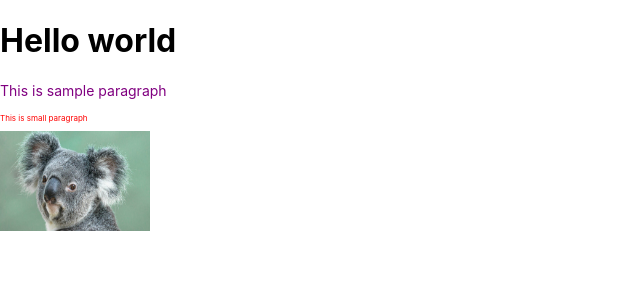
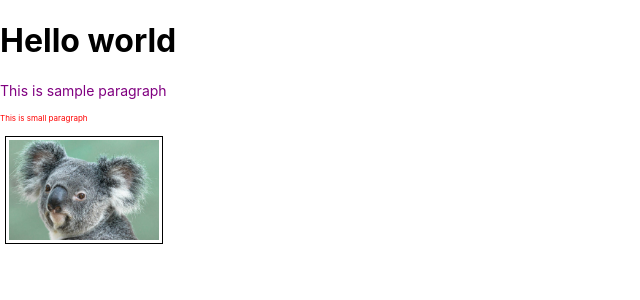
Before and after one commit to GuldanaBaktybekova/23.03-app, a JavaScript app: page / in a window 1280 px wide. Shown: the top 300 px of the page, without its empty margins (0-640 px from the left). Built offline with nearby package versions, Linux system fonts and the light colour scheme; the HTML template or start-up script is replaced by a standard one.

Commit message:
Added image

```diff
--- /dev/null
+++ b/src/components/Alert/Alert.js
@@ -0,0 +1,5 @@
+import "./Alert.css"
+function Alert(props) {
+  return <div>{props.children}</div>
+}
+export default Alert;
--- a/src/components/Image/Image.css
+++ b/src/components/Image/Image.css
@@ -6,7 +6,9 @@
 }
 .Image.left {
   float: left;
+  margin-left: 0;
 }
 .Image .right {
   float: right;
+  margin-right: 0;
 }
--- a/src/components/Image/Image.js
+++ b/src/components/Image/Image.js
@@ -1,10 +1,15 @@
+import "./Image.css";
 function Image(props) {
+  const className = ["Image", props.align].join(" ");
 
   const style = {
     width: props.width,
     height: props.height,
-  }
-  return <img style={style} src={props.url}/>
+  };
+  return <img
+   className={className}
+   style={style}
+   src={props.url}/>
 }
 
 export default Image;
```
Also changed, not shown: src/components/Alert/Alert.css (added).
